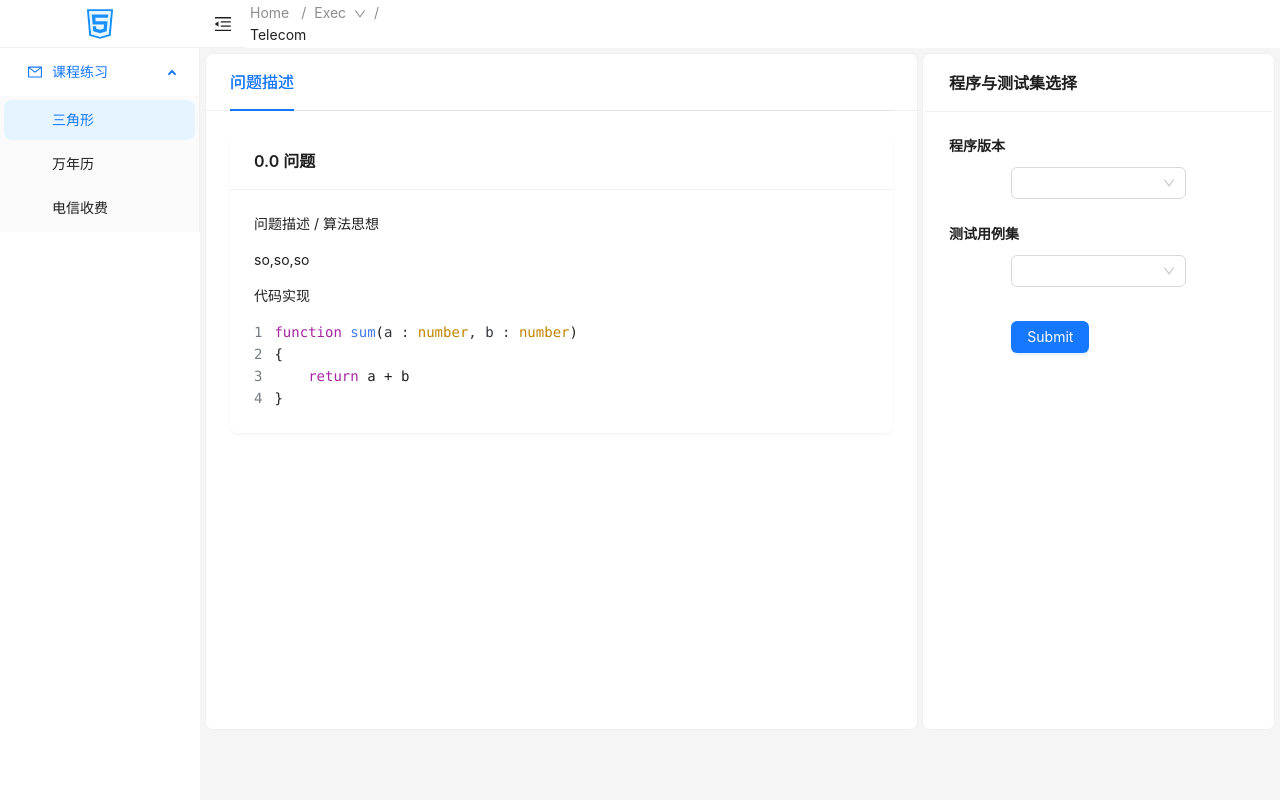
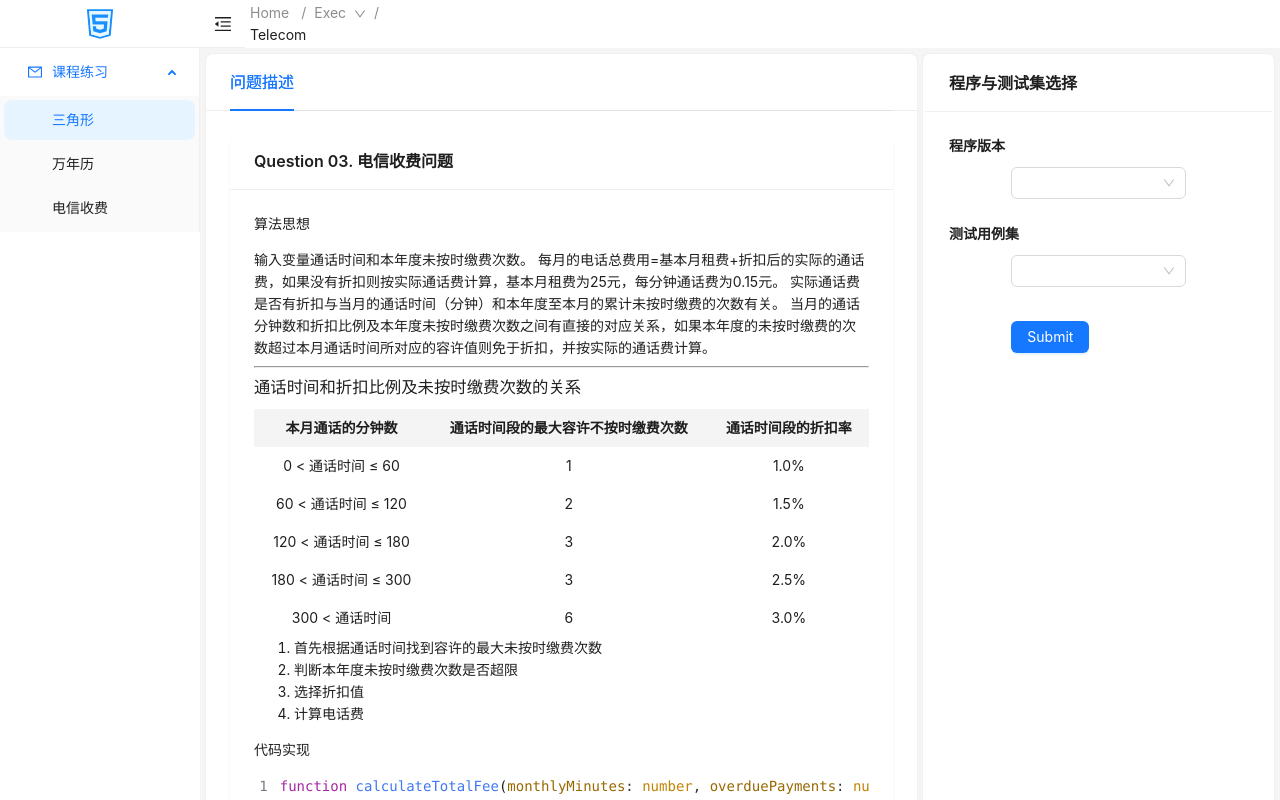
Before and after one commit to ssw331/Test_Tool, a Vue app: page /exec/telecom in a window 1280 px wide. Shown: the top 800 px of the page. Built offline with nearby package versions, Linux system fonts and the light colour scheme.

Commit message:
电信收费页面完成

```diff
--- a/src/components/exec/Telecom.vue
+++ b/src/components/exec/Telecom.vue
@@ -1,15 +1,149 @@
 <script setup lang="ts">
 
+
 import Pannel from "../PannelTemplate.vue";
+import type {CascaderProps} from "ant-design-vue";
+import {ref} from "vue";
 
 const versions = ['0.0.1', '0.0.2']
 
+const code = `function calculateTotalFee(monthlyMinutes: number, overduePayments: number): number {
+    // 基本月租费
+    const baseFee = 25;
+    // 每分钟通话费
+    const perMinuteFee = 0.15;
+
+    // 通话时间段的最大容许不按时缴费次数和折扣率
+    const discountRates = [
+        { maxMinutes: 60, maxOverdue: 1, discount: 0.01 },
+        { maxMinutes: 120, maxOverdue: 2, discount: 0.015 },
+        { maxMinutes: 180, maxOverdue: 3, discount: 0.02 },
+        { maxMinutes: 300, maxOverdue: 3, discount: 0.025 },
+        { maxMinutes: 43000, maxOverdue: 6, discount: 0.03 }
+    ];
+    if(monthlyMinutes>43000||monthlyMinutes<0||overduePayments<0||overduePayments>11){
+        return -1;
+    }
+    // 计算实际通话费
+    const actualCallFee = monthlyMinutes * perMinuteFee;
+    let discount = 0;
+
+    // 确定折扣率
+    for (const rate of discountRates) {
+        if (monthlyMinutes <= rate.maxMinutes) {
+            if (overduePayments <= rate.maxOverdue) {
+                discount = rate.discount;
+            }
+            break;
+        }
+    }
+
+    // 计算折扣后的通话费
+    const discountedCallFee = actualCallFee * (1 - discount);
+
+    // 总费用 = 基本月租费 + 折扣后的实际通话费
+    const totalFee = baseFee + discountedCallFee;
+
+    return totalFee;
+}`
+
+const TestCases: CascaderProps['options'] = [
+  {
+    value: 'boundary',
+    label: '边界值',
+    children: [
+      {
+        value: 'robust',
+        label: '健壮边界值',
+      },
+    ],
+  },
+  {
+    value: 'equivalent_class',
+    label: '等价类',
+    children: [
+      {
+        value: 'strong_robust',
+        label: '强健壮等价类',
+      },
+    ],
+  },
+  {
+    value: 'decision_table',
+    label: '决策表',
+  },
+  {
+    value: 'total',
+    label: '总测试用例',
+  },
+];
+
+
+// 定义表格数据
+const tableData = ref([
+  { range: '0 < 通话时间 ≤ 60', maxOverdue: 1, discount: '1.0%' },
+  { range: '60 < 通话时间 ≤ 120', maxOverdue: 2, discount: '1.5%' },
+  { range: '120 < 通话时间 ≤ 180', maxOverdue: 3, discount: '2.0%' },
+  { range: '180 < 通话时间 ≤ 300', maxOverdue: 3, discount: '2.5%' },
+  { range: '300 < 通话时间', maxOverdue: 6, discount: '3.0%' },
+]);
 </script>
 
 <template>
-  <pannel problem="话费" :versions="versions"></pannel>
+  <pannel problem="电信收费" :versions="versions" :code="code" :test-cases="TestCases">
+    <template #header>
+      Question 03. 电信收费问题
+    </template>
+    <template #sub-title>
+      算法思想
+    </template>
+    <template #detail>
+      输入变量通话时间和本年度未按时缴费次数。
+      每月的电话总费用=基本月租费+折扣后的实际的通话费，如果没有折扣则按实际通话费计算，基本月租费为25元，每分钟通话费为0.15元。
+      实际通话费是否有折扣与当月的通话时间（分钟）和本年度至本月的累计未按时缴费的次数有关。
+      当月的通话分钟数和折扣比例及本年度未按时缴费次数之间有直接的对应关系，如果本年度的未按时缴费的次数超过本月通话时间所对应的容许值则免于折扣，并按实际的通话费计算。
+      <div>
+        <hr>
+        <h3>通话时间和折扣比例及未按时缴费次数的关系</h3>
+        <table >
+          <thead>
+          <tr>
+            <th>本月通话的分钟数</th>
+            <th>通话时间段的最大容许不按时缴费次数</th>
+            <th>通话时间段的折扣率</th>
+          </tr>
+          </thead>
+          <tbody>
+          <tr v-for="(item, index) in tableData" :key="index">
+            <td>{{ item.range }}</td>
+            <td>{{ item.maxOverdue }}</td>
+            <td>{{ item.discount }}</td>
+          </tr>
+          </tbody>
+        </table>
+      </div>
+      <ol>
+        <li>首先根据通话时间找到容许的最大未按时缴费次数</li>
+        <li>判断本年度未按时缴费次数是否超限</li>
+        <li>选择折扣值</li>
+        <li>计算电话费</li>
+      </ol>
+    </template>
+  </pannel>
 </template>
 
 <style scoped>
+table {
+  width: 100%;
+  border-collapse: collapse;
+}
 
+th, td {
+  padding: 8px 12px;
+  text-align: center;
+}
+
+th {
+  background-color: #f4f4f4;
+}
 </style>
```
